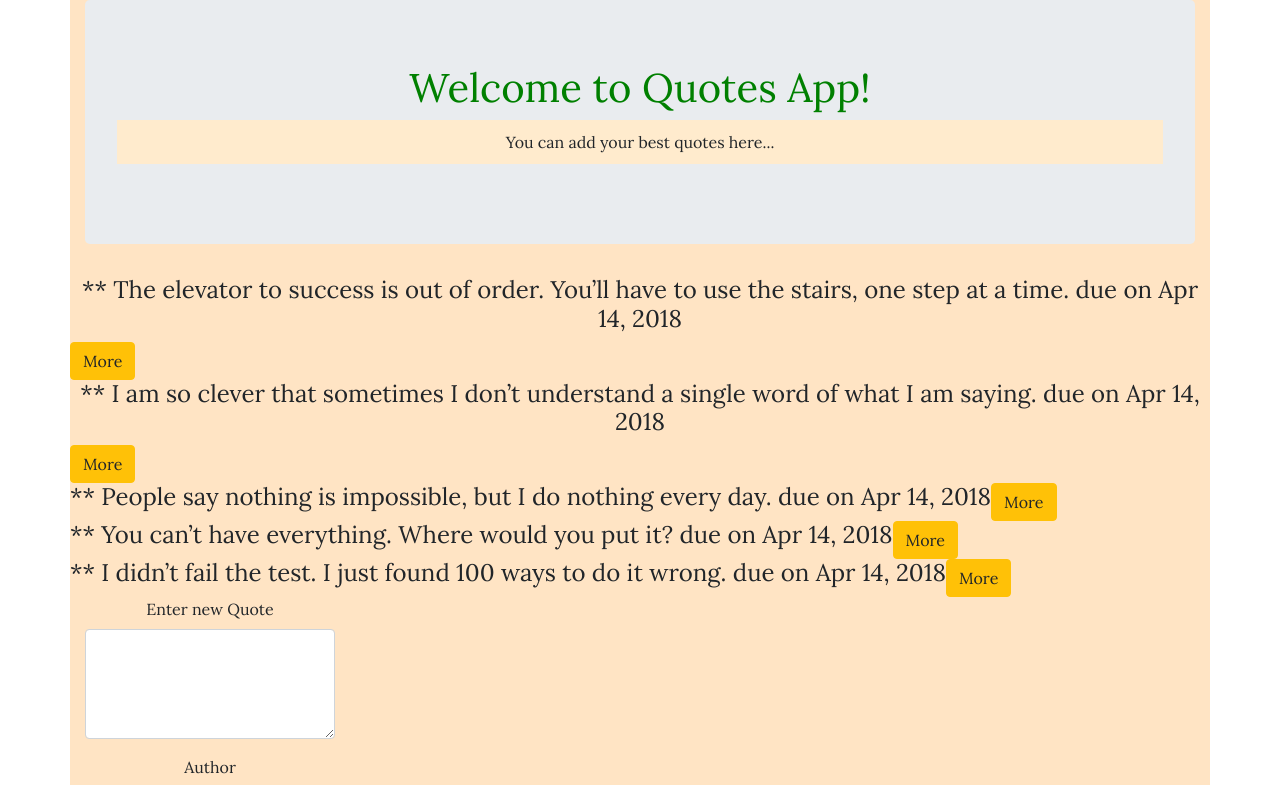
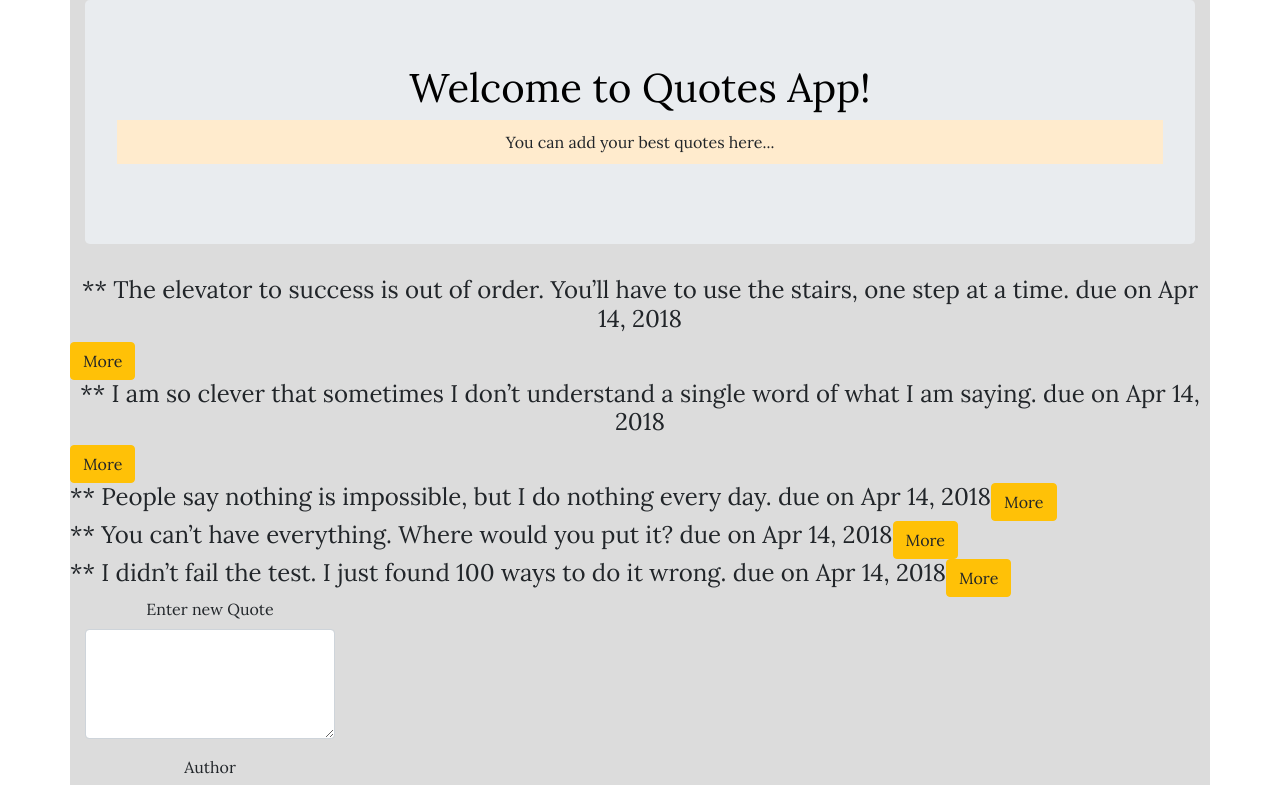
Before and after one commit to Queen-Uwitonze/Quotes, an Angular app: page / in a window 1280 px wide. Shown: the top 785 px of the page. Built offline with nearby package versions, Linux system fonts and the light colour scheme.

Commit message:
add a background color

```diff
--- a/src/app/quote-form/quote-form.component.css
+++ b/src/app/quote-form/quote-form.component.css
@@ -1,3 +1,6 @@
 .btn-lg {
   margin-right: 20px;
 }
+form {
+  margin-right: 10;
+}
--- a/src/app/quote-form/quote-form.component.html
+++ b/src/app/quote-form/quote-form.component.html
@@ -80,11 +80,7 @@
         </div>
       </div>
       <button type="Submit" class="btn btn-info btn-lg">Add Quote</button>
-      <button
-        type="button"
-        class="btn btn-info btn-lg"
-        (click)="save(newQuote)"
-      >
+      <button type="button" class="btn btn-info btn-lg" (click)="save(quote)">
         Save
       </button>
     </form>
--- a/src/app/quote/quote.component.css
+++ b/src/app/quote/quote.component.css
@@ -1,9 +1,9 @@
 .container {
-  background-color: bisque;
+  background-color: gainsboro;
   font-family: "Lora", serif;
 }
 h1 {
-  color: green;
+  color: black;
 }
 p {
   font-size: 500;
--- a/src/app/quote/quote.component.ts
+++ b/src/app/quote/quote.component.ts
@@ -69,14 +69,14 @@ export class QuoteComponent implements OnInit {
   }
   deleteQuote(isComplete, index) {
     if (isComplete) {
-      let toDelete = confirm(
-        `Are you sure you want to delete ${this.quotes[index].name}`
-      );
+      let toDelete = confirm(`Are you sure you want to delete?`);
 
       if (toDelete) {
         this.quotes.splice(index, 1);
       }
     }
   }
+  saveNewQuote(quote) {}
+
   ngOnInit() {}
 }
```
